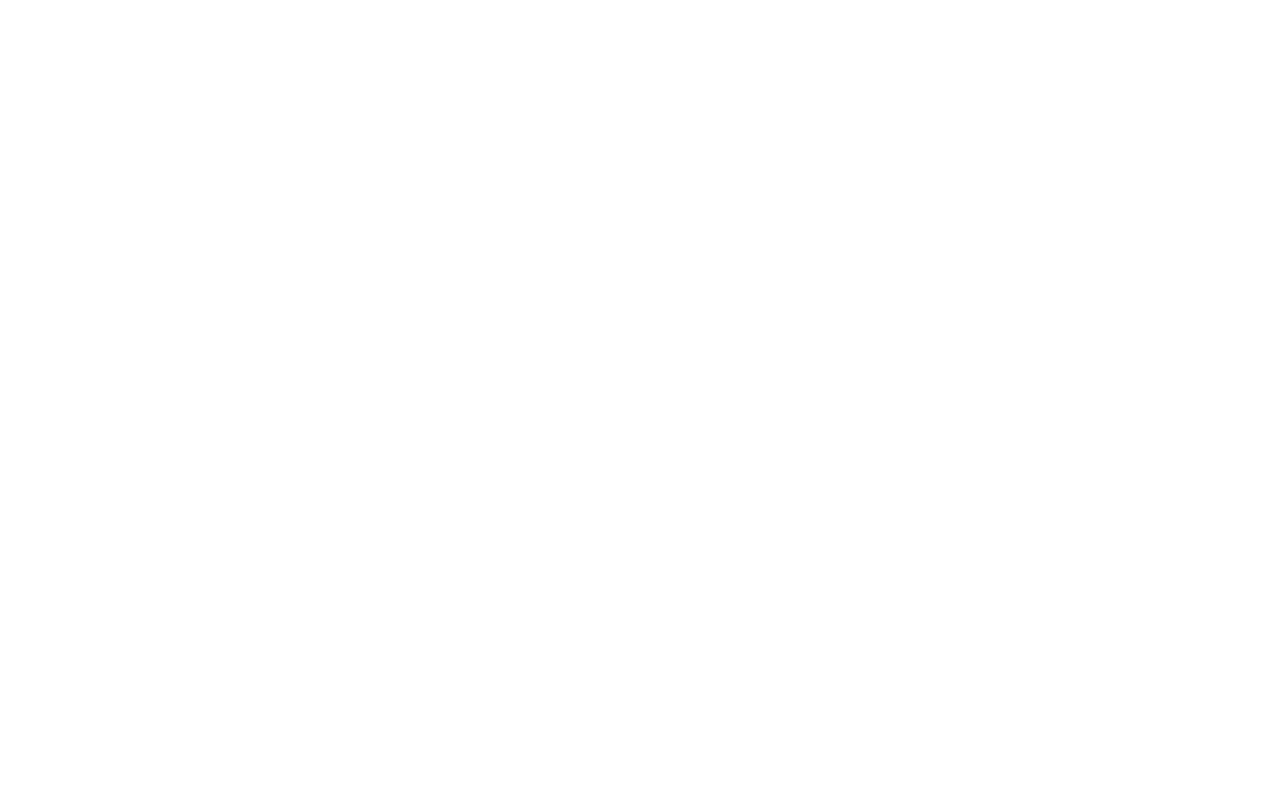
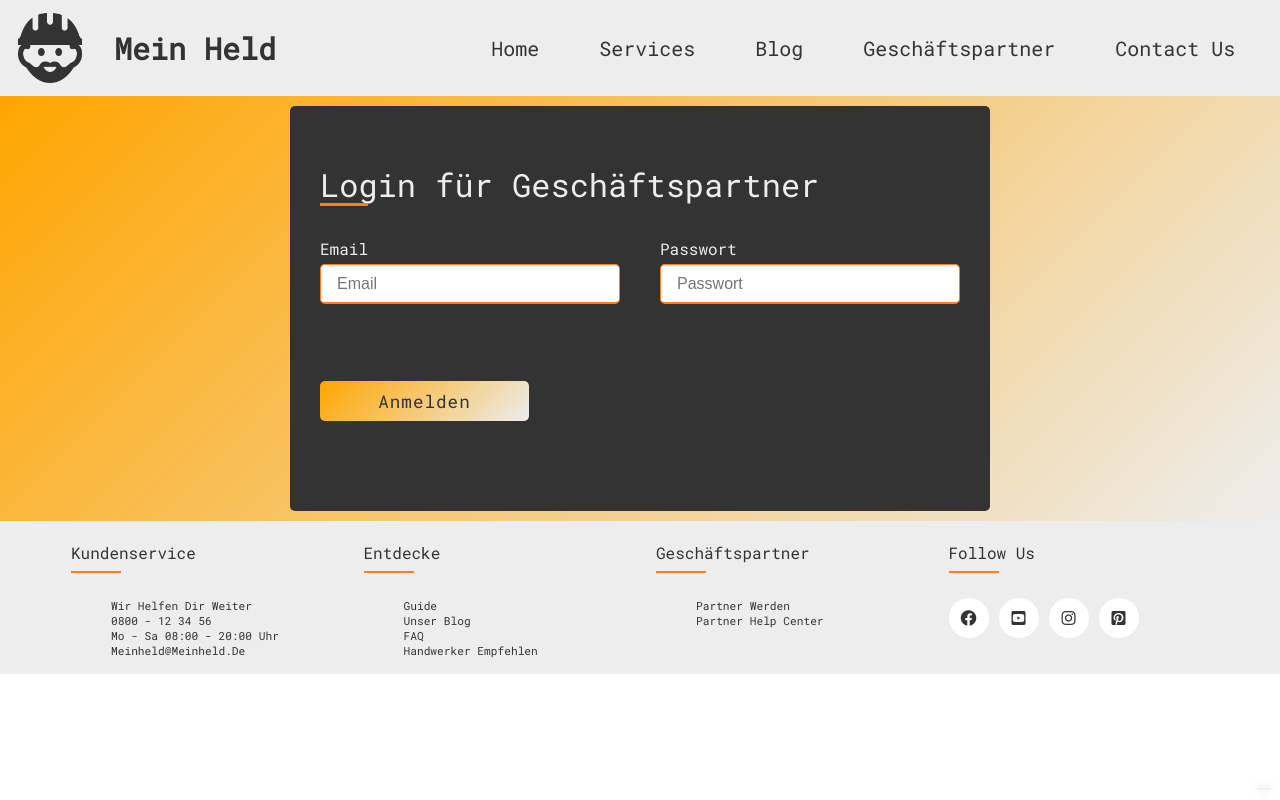
Before and after one commit to Ziedlassoued/mein-held, a React (Vite) app: page /loginpartner in a window 1280 px wide. Before the commit this address had no page. Built offline with nearby package versions, Linux system fonts and the light colour scheme.

Commit message:
:sparkles: Add login page for business partner

```diff
--- a/src/App.tsx
+++ b/src/App.tsx
@@ -15,6 +15,7 @@
 import GaertnerList from './pages/GaertnerList/GaertnerList';
 import FliesenlegerList from './pages/FliesenlegerList/FliesenlegerList';
 import MaurerList from './pages/MaurerList/MaurerList';
+import LoginPartner from './pages/Login/LoginPartner';
 
 function App() {
   // const [message, setMessage] = useState('');
@@ -42,6 +43,7 @@
         <Route path="/Bodenlegerlist" element={<BodenlegerList />}></Route>
         <Route path="/registration" element={<SignUpForm />}></Route>
         <Route path="/geschaeftspartner" element={<SignUpForm />}></Route>
+        <Route path="/loginpartner" element={<LoginPartner />}></Route>
       </Routes>
     </Router>
   );
--- a/src/components/SignUp/SignUpForm/SignUpForm.tsx
+++ b/src/components/SignUp/SignUpForm/SignUpForm.tsx
@@ -5,6 +5,7 @@
 import * as yup from 'yup';
 import NavBar from '../../NavBar/NavBar';
 import Footer from '../../Footer/Footer';
+import { Link } from 'react-router-dom';
 
 const schema = yup.object().shape({
   companyName: yup.string().required('bitte Firmen Name eingeben'),
@@ -132,7 +133,10 @@
             </div>
             <span className={styles.member}>
               Haben Sie bereits ein Konto? <br />
-              Login <a href="#">hier</a>
+              Login {''}
+              <Link to="/loginpartner" className={styles.link}>
+                hier
+              </Link>
             </span>
           </form>
         </div>
--- /dev/null
+++ b/src/pages/Login/LoginPartner.module.css
@@ -0,0 +1,91 @@
+.main {
+  display: flex;
+  justify-content: center;
+  align-items: center;
+  padding: 10px;
+  background: linear-gradient(135deg, orange, #ededed);
+  font-family: var(--font-headline);
+}
+
+.container {
+  max-width: 700px;
+  width: 100%;
+  background: var(--color-primary);
+  color: var(--color-secondary);
+  padding: 25px 30px;
+  border-radius: 5px;
+}
+
+.container .title {
+  font-size: 2rem;
+  font-weight: 500;
+  position: relative;
+}
+
+.container .title::before {
+  content: '';
+  position: absolute;
+  left: 0;
+  bottom: 0;
+  height: 0.2rem;
+  width: 3rem;
+  background: var(--color-tertiary);
+}
+
+.container form .partnerDetails {
+  display: flex;
+  flex-wrap: wrap;
+  justify-content: space-between;
+  margin: 20px 0 12px;
+}
+
+form .btn input {
+  height: 2.5rem;
+  width: 200%;
+  outline: none;
+  color: var(--color-primary);
+  border: none;
+  background: linear-gradient(135deg, orange, #ededed);
+  font-family: var(--font-headline);
+  font-weight: 500;
+  border-radius: 5px;
+  font-size: 1.1rem;
+  letter-spacing: 1px;
+}
+
+.partnerDetails .inputBox input {
+  height: 2.5rem;
+  width: 100%;
+  outline: none;
+  border-radius: 5px;
+  border: 1px solid #ededed;
+  padding-left: 1rem;
+  font-size: 1rem;
+  border-bottom-width: 2px;
+  transition: all 0.3 ease;
+}
+
+form .btn input:hover {
+  background: linear-gradient(-135deg, orange, #ededed);
+}
+
+form .partnerDetails .inputBox {
+  margin-bottom: 1rem;
+  width: calc(100% / 2 - 20px);
+}
+
+.partnerDetails .inputBox .details {
+  display: block;
+  font-weight: 500;
+  margin-bottom: 5px;
+}
+
+.partnerDetails .inputBox input:focus,
+.partnerDetails .inputBox input:valid {
+  border-color: var(--color-tertiary);
+}
+
+form .btn {
+  height: 3rem;
+  margin: 45px 0;
+}
--- /dev/null
+++ b/src/pages/Login/LoginPartner.tsx
@@ -0,0 +1,64 @@
+import React from 'react';
+import Footer from '../../components/Footer/Footer';
+import NavBar from '../../components/NavBar/NavBar';
+import styles from './LoginPartner.module.css';
+import { useForm } from 'react-hook-form';
+import { yupResolver } from '@hookform/resolvers/yup';
+import * as yup from 'yup';
+
+const schema = yup.object().shape({
+  email: yup.string().email().required('bitte Email eingeben'),
+  password: yup.string().min(4).max(15).required(),
+});
+
+function LoginPartner(): JSX.Element {
+  const {
+    register,
+    handleSubmit,
+    formState: { errors },
+  } = useForm({
+    resolver: yupResolver(schema),
+  });
+
+  const submitForm = handleSubmit((data) => console.log(data));
+  return (
+    <div>
+      <NavBar />
+      <div className={styles.main}>
+        <div className={styles.container}>
+          <div>
+            <h3 className={styles.title}>Login für Geschäftspartner</h3>
+          </div>
+          <form onSubmit={submitForm}>
+            <div className={styles.partnerDetails}>
+              <div className={styles.inputBox}>
+                <span className={styles.details}>Email</span>
+                <input
+                  type="email"
+                  placeholder="Email"
+                  {...register('email')}
+                />
+                <p> {errors.email?.message} </p>
+              </div>
+              <div className={styles.inputBox}>
+                <span className={styles.details}>Passwort</span>
+                <input
+                  type="password"
+                  placeholder="Passwort"
+                  {...register('password')}
+                />
+                <p> {errors.password?.message} </p>
+              </div>
+              <div className={styles.btn}>
+                <input type="submit" id="submit" value="Anmelden" />
+              </div>
+            </div>
+          </form>
+        </div>
+      </div>
+      <Footer />
+    </div>
+  );
+}
+
+export default LoginPartner;
```
Also changed, not shown: 1 other file (tests, documents, lock files or other folders).
